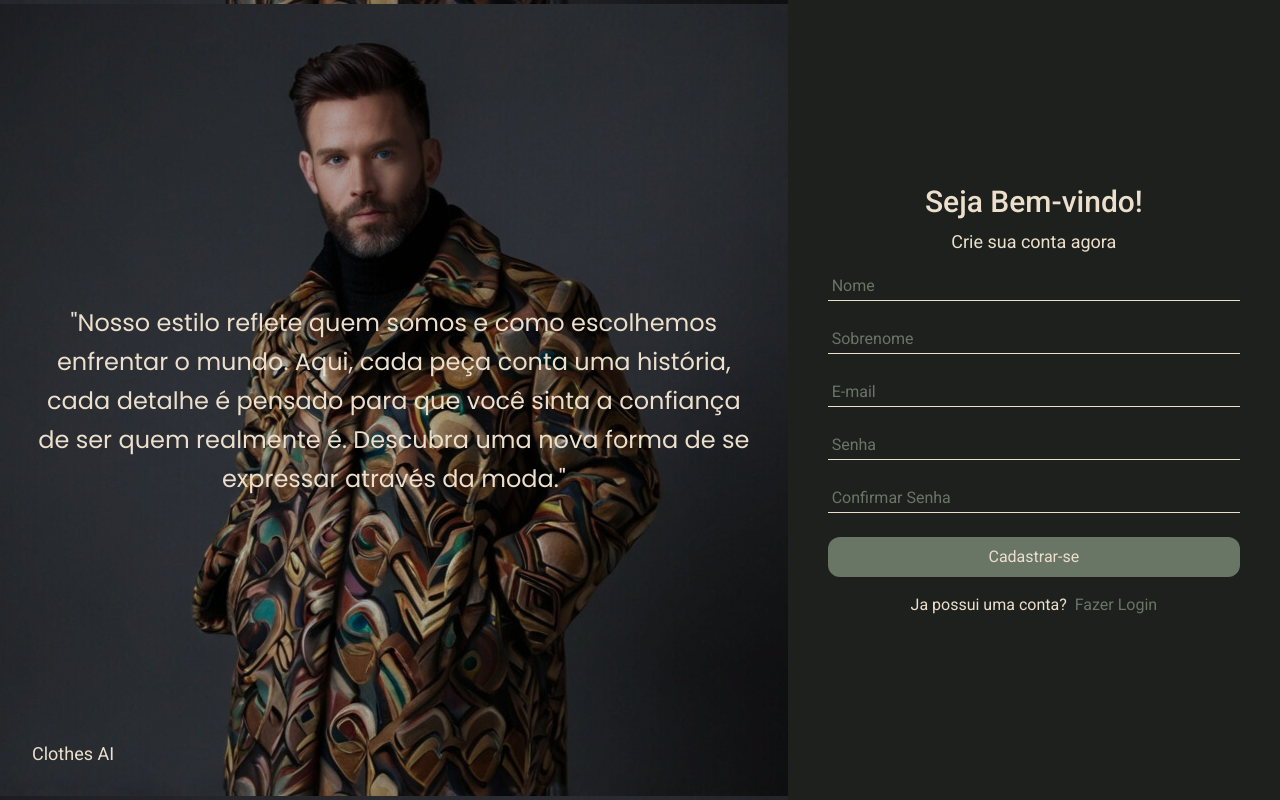
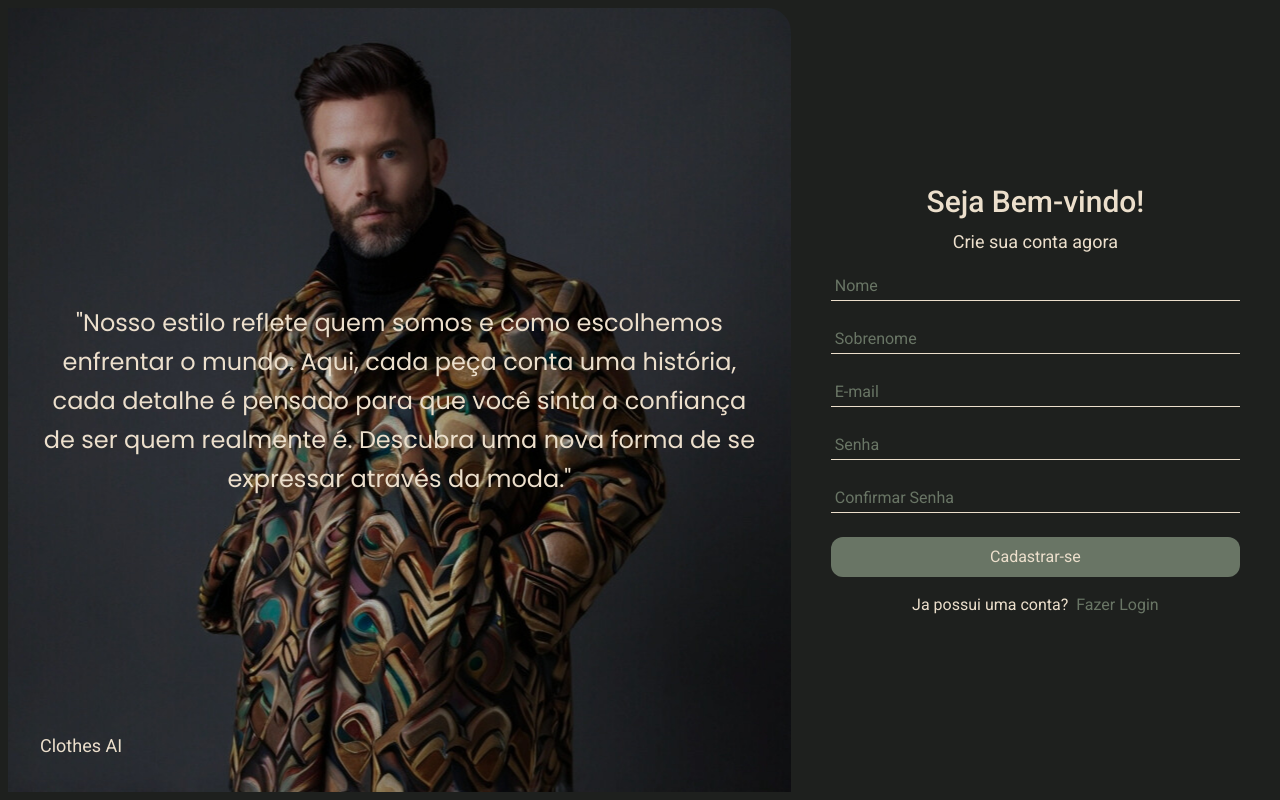
Before and after one commit to marcelorc13/e-commerce-fullstack, a Next.js app in the folder client/: page /cadastro in a window 1280 px wide. Built offline with nearby package versions, Linux system fonts and the light colour scheme.

Commit message:
refactor: Mudanças simples na página de cadastro

```diff
--- a/client/src/components/cadastro/index.tsx
+++ b/client/src/components/cadastro/index.tsx
@@ -29,6 +29,7 @@ const CadastroClient: React.FC = ({ }) => {
             return { ...prev, [name]: value }
         })
     }
+
     const HandleSubmit = async (e: FormEvent<HTMLFormElement>) => {
         e.preventDefault();
         const validar = validarSenha()
@@ -45,7 +46,7 @@ const CadastroClient: React.FC = ({ }) => {
             })
         }
         try {
-            const res = await fetch("http://localhost:8080/api/users/", {
+            const res = await fetch(`${process.env.NEXT_PUBLIC_API_URL}/users/`, {
                 method: "POST",
                 body: JSON.stringify(cadastro),
                 headers: {
@@ -66,7 +67,7 @@ const CadastroClient: React.FC = ({ }) => {
     }
 
     return (
-        <main className='flex flex-col md:flex-row w-full h-screen items-center justify-between bg-cor-primaria'>
+        <main className='flex flex-col md:flex-row w-full h-screen items-center justify-between bg-cor-primaria md:ps-2 md:py-2 '>
             <section className='flex flex-col gap-1 w-full md:hidden text-center py-20 bg-cor-quaternaria text-cor-primaria rounded-br-3xl'>
                 <h1 className='text-3xl font-semibold'>Seja Bem-vindo!</h1>
                 <h2 className='text-sm'>Crie sua conta agora</h2>
@@ -74,13 +75,13 @@ const CadastroClient: React.FC = ({ }) => {
 
             <section
                 style={{ backgroundImage: "url('/background-cadastro.png'" }}
-                className='relative hidden md:flex flex-col md:basis-1/2 lg:basis-4/5 gap-1 w-full h-screen justify-center text-center bg-center text-cor-quaternaria'>
+                className='relative hidden md:flex flex-col md:basis-1/2 lg:basis-4/5 gap-1 w-full h-full justify-center text-center bg-center text-cor-quaternaria rounded-tr-3xl'>
                 <h2 className='text-2xl font-poppins px-8 leading-relaxed'>"Nosso estilo reflete quem somos e como escolhemos enfrentar o mundo. Aqui, cada peça conta uma história, cada detalhe é pensado para que você sinta a confiança de ser quem realmente é. Descubra uma nova forma de se expressar através da moda."</h2>
                 <span className='absolute bottom-8 left-8 text-lg'>Clothes AI</span>
 
             </section>
 
-            <div className='md:flex md:flex-col w-full gap-4 items-center md:basis-1/2 text-cor-quaternaria'>
+            <section className='md:flex md:flex-col w-full gap-4 items-center md:basis-1/2 text-cor-quaternaria'>
                 <div className=' hidden md:flex flex-col gap-2 items-center'>
                     <h1 className='text-3xl font-medium'>Seja Bem-vindo!</h1>
                     <h1 className='text-lg'>Crie sua conta agora</h1>
@@ -94,12 +95,12 @@ const CadastroClient: React.FC = ({ }) => {
                     <button className='w-full rounded-xl py-2 bg-cor-terciaria' type='submit'>Cadastrar-se</button>
                 </form>
                 <div className='text-cor-quaternaria hidden md:flex gap-2'>
-                    <span>Ja possui uma conta?</span> <Link href={"/"} >Fazer Login</Link>
+                    <span>Ja possui uma conta?</span> <Link href={"/login"} >Fazer Login</Link>
                 </div>
-            </div>
+            </section>
 
             <div className='py-16 text-cor-quaternaria md:hidden'>
-                Ja possui uma conta? <Link href={"/"} >Fazer Login</Link>
+                <span>Ja possui uma conta?</span> <Link href={"/login"} >Fazer Login</Link>
             </div>
         </main>
     );
```
